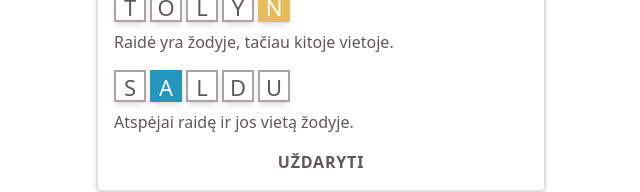
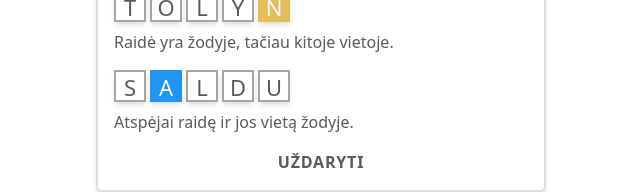
Before and after one commit to simas-b/zodziu-react, a React (Create React App) app: page / in a window 1280 px wide. Shown: the part 430-622 px from the top of the page, without its empty margins (319-959 px from the left). Built offline with nearby package versions, Linux system fonts and the light colour scheme.

Commit message:
ukraine blue correction

```diff
--- a/tailwind.config.js
+++ b/tailwind.config.js
@@ -6,7 +6,7 @@ module.exports = {
         gray: "#a7a4a2",
         yellow: "#e4bc59",
         // Ukraine blue
-        green: "#2596be",
+        green: "#2096F2",
         dark: "#5c5957",
         bright: "#fbfbfb",
         silver: "#dddee2",
```
